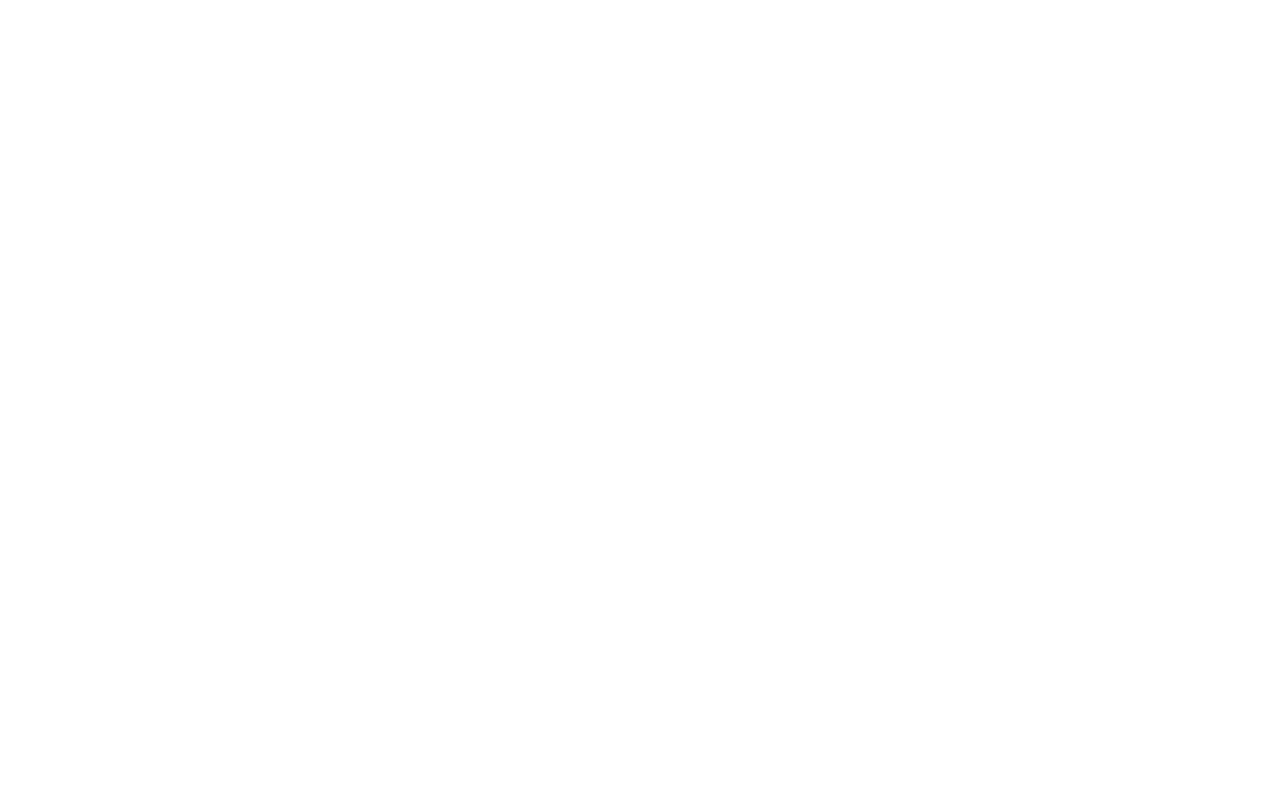
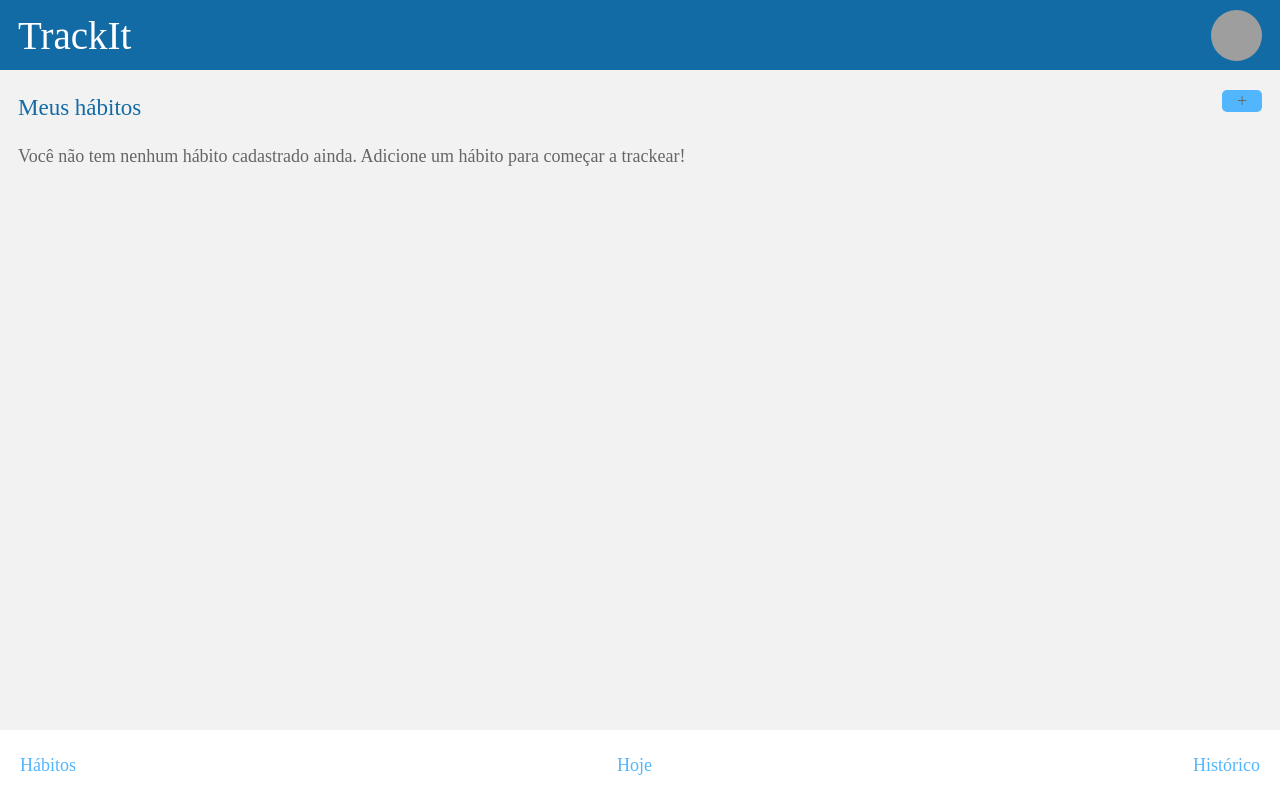
Before and after one commit to yagoluisr/projeto10-trackit, a React (Create React App) app: page /habitos in a window 1280 px wide. Before the commit this address had no page. Built offline with nearby package versions, Linux system fonts and the light colour scheme; grey boxes are pictures that could not be loaded.

Commit message:
Login (enviar dados para API): concluído

```diff
--- /dev/null
+++ b/src/Footer.js
@@ -0,0 +1,32 @@
+import styled from 'styled-components';
+
+export default function Footer() {
+    return (
+        <FooterBar>
+            <div>Hábitos</div>
+            <div>Hoje</div>
+            <div>Histórico</div>
+        </FooterBar>
+    )
+}
+
+const FooterBar = styled.div`
+    height: 70px;
+    width: 100%;
+    display: flex;
+    align-items: center;
+    justify-content: space-between;
+    padding: 0 20px;
+    position: fixed;
+    bottom: 0;
+    left: 0;
+    box-sizing: border-box;
+    background: #FFFFFF;
+
+    div {
+        font-weight: 400;
+        font-size: 18px;
+        line-height: 22px;
+        color: #52B6FF;
+    }
+`
--- a/src/components/App.js
+++ b/src/components/App.js
@@ -5,6 +5,8 @@ import { BrowserRouter, Routes, Route } from 'react-router-dom';
 import Login from './Login';
 //import Navbar from './Navbar';
 import Register from './Register';
+import Habits from './Habits';
+
 
 
 
@@ -14,6 +16,7 @@ export default function App() {
             <Routes>
                 <Route path='/' element={<Login />}/>
                 <Route path='/cadastro' element={<Register />}/>
+                <Route path='/habitos' element={<Habits />}/>
             </Routes>
         </BrowserRouter>
     )
--- /dev/null
+++ b/src/components/Habits.js
@@ -0,0 +1,40 @@
+import styled from 'styled-components';
+import Footer from '../Footer';
+import Header from './Header';
+import MyHabits from './MyHabits';
+
+
+export default function Habits() {
+    return (
+        <>
+            <Header />
+
+            <Container>
+                <MyHabits />
+                    <span>
+                        Você não tem nenhum hábito cadastrado ainda. Adicione um hábito para começar a trackear!
+                    </span>
+            </Container>
+
+            <Footer />
+        </>
+    )
+}
+
+const Container = styled.div`
+    min-height: 90vh;
+    width: 100%;
+    background-color: #f2f2f2;
+
+    span {
+        width: 100%;
+        font-weight: 400;
+        font-size: 18px;
+        line-height: 22px;
+        color: #666666;
+        padding:0 18px ;
+        box-sizing: border-box;
+
+    }
+
+`
--- /dev/null
+++ b/src/components/Header.js
@@ -0,0 +1,35 @@
+import styled from 'styled-components';
+
+export default function Header() {
+    return (
+        <Head>
+            <div>TrackIt</div>
+            <img src="https://encrypted-tbn0.gstatic.com/images?q=tbn:ANd9GcQh18zC6hawV9kIyB1Lqfaow7H-oQJFopBmCw&usqp=CAU" alt="imagemPerfil"/>
+        </Head>
+    )
+}
+
+const Head = styled.div`
+    height: 70px;
+    width: 100%;
+    display: flex;
+    align-items: center;
+    justify-content: space-between;
+    padding: 0 18px;
+    background: #126BA5;
+    box-shadow: 0px 4px 4px rgba(0, 0, 0, 0.15);
+    box-sizing: border-box;
+
+    div{
+        font-weight: 400;
+        font-size: 39px;
+        line-height: 49px;
+        color: #ffffff;
+    }
+
+    img {
+        height: 51px;
+        width: 51px;
+        border-radius: 98px;
+    }
+`
--- a/src/components/Login.js
+++ b/src/components/Login.js
@@ -1,12 +1,37 @@
-import { Link } from 'react-router-dom';
+import { Link, useNavigate } from 'react-router-dom';
 import styled from 'styled-components';
 import { ReactComponent as Logo } from './Assets/TrackIt.svg'
+import { login } from './Services/Service.js';
+import { useState } from 'react';
+
 
 
 export default function Login() {
+    const navigate = useNavigate();
 
-    function login (e) {
+    const [data, setData] = useState({
+        email: '',
+        password: ''
+    });
+    console.log(data);
+
+    function updatedata(e) {
+        setData({
+            ...data,
+            [e.target.name]: e.target.value
+        })
+    }
+
+    function handleLogin (e) {
 		e.preventDefault();
+        login(data)
+        .then(res => {
+            console.log(res.data);
+            navigate('/habitos')
+        })
+        .catch(() => {
+            alert('E-mail e/ou senha inválido')
+        })
 
     }
 
@@ -14,15 +39,21 @@ export default function Login() {
         <Page>
             <Logo />
 
-            <Form onSubmit={login}>
+            <Form onSubmit={handleLogin}>
                 <input
+                name="email"
                 placeholder="E-mail"
                 type="text"
+                value={data.email}
+                onChange={updatedata}
                 ></input>
 
                 <input
+                name="password"
                 placeholder="Senha"
                 type="password"
+                value={data.password}
+                onChange={updatedata}
                 ></input>
 
                 <button type="submit">Entrar</button>
--- /dev/null
+++ b/src/components/MyHabits.js
@@ -0,0 +1,47 @@
+import styled from 'styled-components';
+
+
+export default function MyHabits() {
+    return (
+        <Header>
+            <div>Meus hábitos</div>
+            <Add><span>+</span></Add>
+        </Header>
+    )
+}
+
+const Header = styled.div`
+    height: 75px;
+    width: 100%;
+    padding: 0 18px;
+    display: flex;
+    align-items: center;
+    justify-content: space-between;
+    box-sizing: border-box;
+    background-color: #F2F2F2;
+
+
+    div {
+        font-weight: 400;
+        font-size: 23px;
+        line-height: 29px;
+        color: #126BA5;
+    }
+
+`
+
+const Add = styled.div`
+    height: 35px;
+    width: 40px;
+
+    span {
+        display: flex;
+        align-items: center;
+        justify-content: center;
+        font-size: 26px;
+        font-weight: 400;
+        color: #ffffff;
+        background: #52B6FF;
+        border-radius: 5px;
+}
+`
--- a/src/components/Services/Service.js
+++ b/src/components/Services/Service.js
@@ -7,6 +7,9 @@ function register(data) {
     return promise;
 }
 
+function login(data) {
+    const promise = axios.post(`${BASE_URL}/auth/login`, data);
+    return promise;
+}
 
-
-export { register }
+export { register, login }
```
